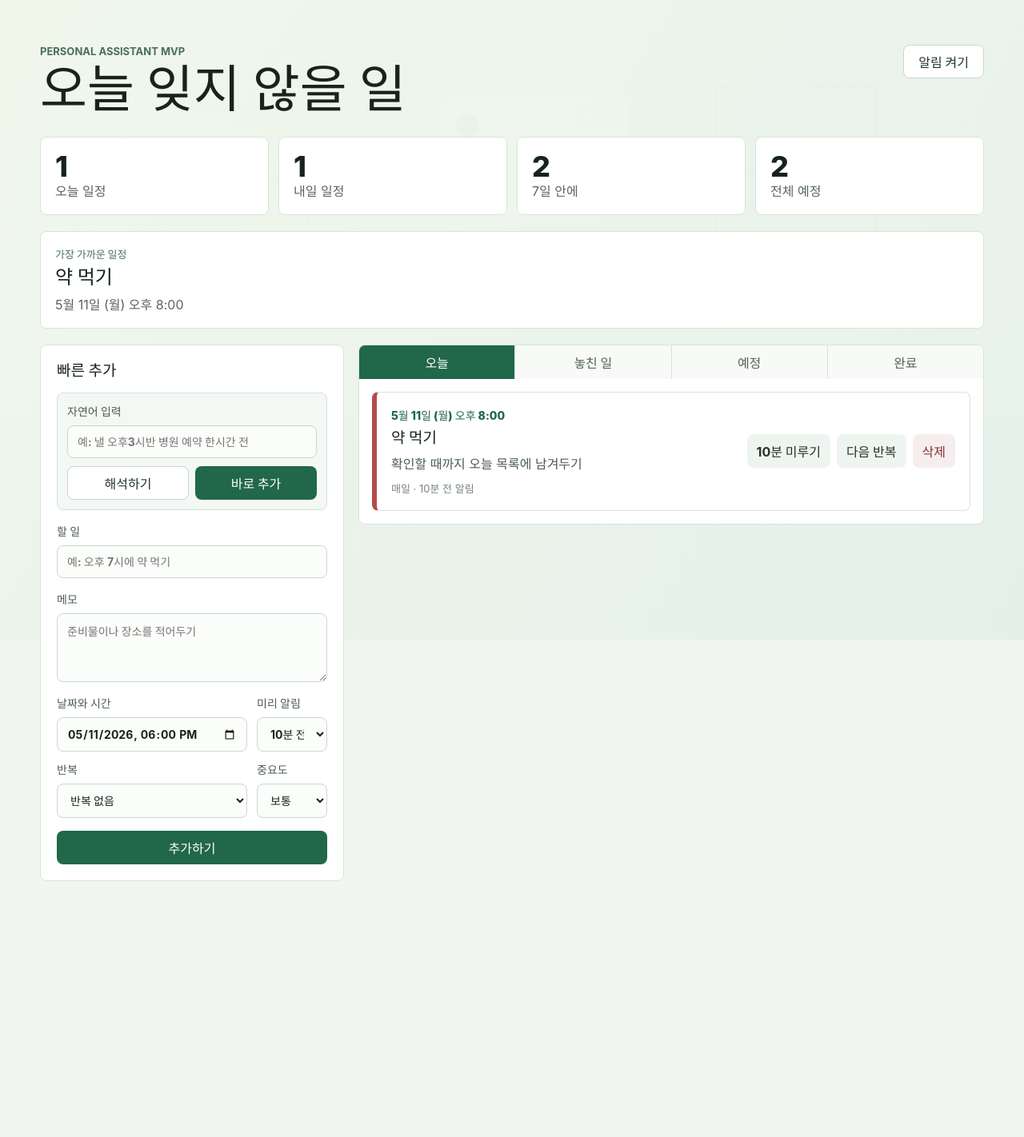
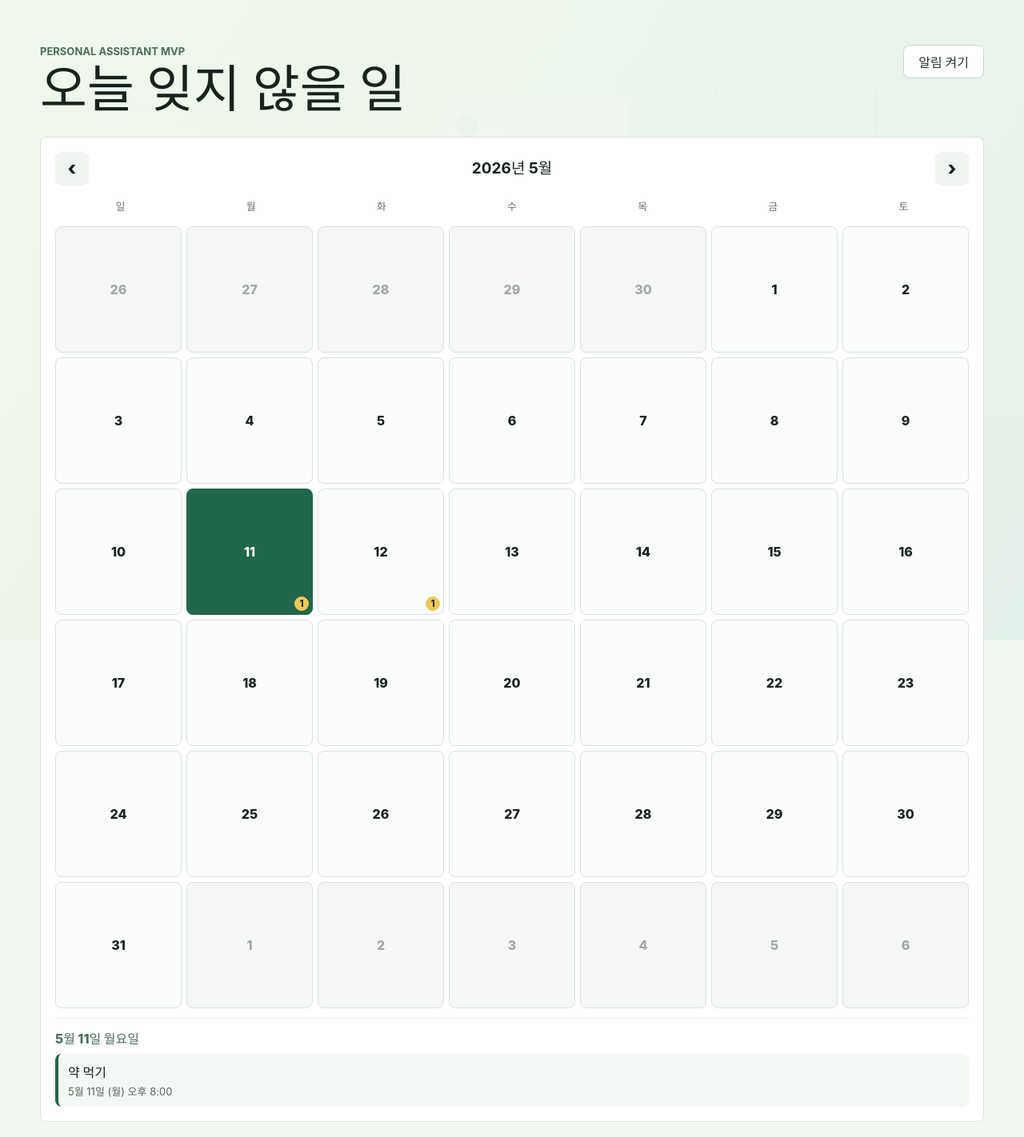
Before and after one commit to mintchoco52/personal-assistant-mvp, a React (Vite) app: page / in a window 1280 px wide. Shown: the top 1422 px of the page at 80% size. Before the commit the page ends 1150 px from the top, so only its background shows below. Built offline with nearby package versions, Linux system fonts and the light colour scheme.

Commit message:
Replace schedule stats with calendar dashboard

```diff
--- a/src/App.css
+++ b/src/App.css
@@ -83,37 +83,135 @@ button {
   padding: 0 18px;
 }
 
-.dashboard {
+.calendar-panel,
+.next-summary {
+  border: 1px solid #d9e2dc;
+  border-radius: 8px;
+  background: #ffffff;
+  padding: 18px;
+}
+
+.calendar-panel {
   display: grid;
-  grid-template-columns: repeat(4, 1fr);
   gap: 12px;
   margin-bottom: 20px;
 }
 
-.dashboard article {
+.calendar-header {
+  display: grid;
+  grid-template-columns: 42px 1fr 42px;
+  align-items: center;
+  gap: 8px;
+}
+
+.calendar-header h2 {
+  text-align: center;
+}
+
+.calendar-header button {
+  min-height: 42px;
+  border-radius: 8px;
+  background: #eef5f0;
+  color: #17231d;
+  font-size: 24px;
+  font-weight: 800;
+}
+
+.calendar-weekdays,
+.calendar-grid {
+  display: grid;
+  grid-template-columns: repeat(7, minmax(0, 1fr));
+}
+
+.calendar-weekdays span {
+  color: #66736c;
+  font-size: 13px;
+  font-weight: 800;
+  text-align: center;
+  padding: 4px 0;
+}
+
+.calendar-grid {
+  gap: 6px;
+}
+
+.calendar-day {
+  position: relative;
+  display: grid;
+  place-items: center;
+  aspect-ratio: 1;
   border: 1px solid #d9e2dc;
   border-radius: 8px;
-  background: #ffffff;
-  color: #58655e;
-  padding: 18px;
+  background: #fbfdfa;
+  color: #17231d;
+  font-weight: 800;
 }
 
-.dashboard span {
-  display: block;
+.calendar-day.muted {
+  color: #9eaaa3;
+  background: #f5f7f5;
+}
+
+.calendar-day.today {
+  border-color: #21674a;
+}
+
+.calendar-day.selected {
+  background: #21674a;
+  color: #ffffff;
+}
+
+.calendar-day strong {
+  position: absolute;
+  right: 4px;
+  bottom: 4px;
+  min-width: 18px;
+  min-height: 18px;
+  border-radius: 999px;
+  background: #f0c85a;
   color: #17231d;
-  font-size: 36px;
+  font-size: 12px;
+  line-height: 18px;
+}
+
+.calendar-agenda {
+  display: grid;
+  gap: 8px;
+  border-top: 1px solid #e6eee8;
+  padding-top: 12px;
+}
+
+.calendar-agenda p {
+  color: #4a6f5a;
   font-weight: 800;
-  line-height: 1;
+}
+
+.calendar-agenda > span {
+  color: #66736c;
+}
+
+.calendar-agenda article {
+  display: grid;
+  gap: 3px;
+  border-left: 4px solid #21674a;
+  background: #f4f8f4;
+  border-radius: 8px;
+  padding: 10px 12px;
+}
+
+.calendar-agenda article strong {
+  color: #17231d;
+}
+
+.calendar-agenda article span {
+  color: #58655e;
+  font-size: 13px;
 }
 
 .next-summary {
   display: grid;
   gap: 6px;
-  border: 1px solid #d9e2dc;
-  border-radius: 8px;
-  background: #ffffff;
   margin-bottom: 20px;
-  padding: 18px;
 }
 
 .next-summary p {
@@ -364,8 +462,26 @@ button:focus-visible {
     grid-template-columns: 1fr;
   }
 
-  .dashboard {
-    grid-template-columns: 1fr 1fr;
+  .calendar-panel {
+    padding: 14px;
+  }
+
+  .calendar-grid {
+    gap: 4px;
+  }
+
+  .calendar-day {
+    border-radius: 7px;
+    font-size: 14px;
+  }
+
+  .calendar-day strong {
+    right: 2px;
+    bottom: 2px;
+    min-width: 16px;
+    min-height: 16px;
+    font-size: 11px;
+    line-height: 16px;
   }
 
   .task-form {
--- a/src/App.jsx
+++ b/src/App.jsx
@@ -269,16 +269,30 @@ function endOfToday() {
   return date
 }
 
-function endOfTomorrow() {
-  const date = endOfToday()
-  date.setDate(date.getDate() + 1)
-  return date
+function startOfMonth(date) {
+  const monthStart = new Date(date)
+  monthStart.setDate(1)
+  monthStart.setHours(0, 0, 0, 0)
+  return monthStart
 }
 
-function endOfNextSevenDays() {
-  const date = endOfToday()
-  date.setDate(date.getDate() + 6)
-  return date
+function isSameDay(a, b) {
+  return (
+    a.getFullYear() === b.getFullYear() &&
+    a.getMonth() === b.getMonth() &&
+    a.getDate() === b.getDate()
+  )
+}
+
+function formatDateKey(date) {
+  return toInputDateTime(date).slice(0, 10)
+}
+
+function formatMonthTitle(date) {
+  return new Intl.DateTimeFormat('ko-KR', {
+    year: 'numeric',
+    month: 'long',
+  }).format(date)
 }
 
 function getNextRepeatDue(dueAt, repeat) {
@@ -301,6 +315,8 @@ function App() {
   )
   const [naturalText, setNaturalText] = useState('')
   const [naturalPreview, setNaturalPreview] = useState(null)
+  const [calendarMonth, setCalendarMonth] = useState(() => startOfMonth(new Date()))
+  const [selectedDate, setSelectedDate] = useState(() => formatDateKey(new Date()))
   const [draft, setDraft] = useState({
     title: '',
     notes: '',
@@ -361,23 +377,50 @@ function App() {
 
   const stats = useMemo(() => {
     const now = new Date()
-    const todayEnd = endOfToday()
-    const tomorrowEnd = endOfTomorrow()
-    const weekEnd = endOfNextSevenDays()
     const upcoming = tasks.filter((task) => !task.done && new Date(task.dueAt) >= now)
     const nextTask = upcoming.sort((a, b) => new Date(a.dueAt) - new Date(b.dueAt))[0]
 
     return {
-      today: tasks.filter((task) => !task.done && new Date(task.dueAt) >= now && new Date(task.dueAt) <= todayEnd).length,
-      tomorrow: tasks.filter(
-        (task) => !task.done && new Date(task.dueAt) > todayEnd && new Date(task.dueAt) <= tomorrowEnd,
-      ).length,
-      week: tasks.filter((task) => !task.done && new Date(task.dueAt) >= now && new Date(task.dueAt) <= weekEnd).length,
-      upcoming: upcoming.length,
       missed: tasks.filter((task) => !task.done && new Date(task.dueAt) < now).length,
       nextTask,
     }
   }, [tasks])
+
+  const calendarDays = useMemo(() => {
+    const monthStart = startOfMonth(calendarMonth)
+    const first = new Date(monthStart)
+    first.setDate(first.getDate() - first.getDay())
+
+    return Array.from({ length: 42 }, (_, index) => {
+      const date = new Date(first)
+      date.setDate(first.getDate() + index)
+      const dayTasks = tasks
+        .filter((task) => !task.done && isSameDay(new Date(task.dueAt), date))
+        .sort((a, b) => new Date(a.dueAt) - new Date(b.dueAt))
+
+      return {
+        date,
+        key: formatDateKey(date),
+        inMonth: date.getMonth() === calendarMonth.getMonth(),
+        isToday: isSameDay(date, new Date()),
+        tasks: dayTasks,
+      }
+    })
+  }, [calendarMonth, tasks])
+
+  const selectedTasks = useMemo(() => {
+    return tasks
+      .filter((task) => !task.done && task.dueAt.slice(0, 10) === selectedDate)
+      .sort((a, b) => new Date(a.dueAt) - new Date(b.dueAt))
+  }, [selectedDate, tasks])
+
+  function moveCalendarMonth(amount) {
+    setCalendarMonth((current) => {
+      const next = new Date(current)
+      next.setMonth(current.getMonth() + amount)
+      return startOfMonth(next)
+    })
+  }
 
   const visibleTasks = useMemo(() => {
     const now = new Date()
@@ -526,23 +569,54 @@ function App() {
         </div>
       </section>
 
-      <section className="dashboard">
-        <article>
-          <span>{stats.today}</span>
-          오늘 일정
-        </article>
-        <article>
-          <span>{stats.tomorrow}</span>
-          내일 일정
-        </article>
-        <article>
-          <span>{stats.week}</span>
-          7일 안에
-        </article>
-        <article>
-          <span>{stats.upcoming}</span>
-          전체 예정
-        </article>
+      <section className="calendar-panel">
+        <div className="calendar-header">
+          <button type="button" onClick={() => moveCalendarMonth(-1)} aria-label="이전 달">
+            ‹
+          </button>
+          <h2>{formatMonthTitle(calendarMonth)}</h2>
+          <button type="button" onClick={() => moveCalendarMonth(1)} aria-label="다음 달">
+            ›
+          </button>
+        </div>
+        <div className="calendar-weekdays">
+          {['일', '월', '화', '수', '목', '금', '토'].map((day) => (
+            <span key={day}>{day}</span>
+          ))}
+        </div>
+        <div className="calendar-grid">
+          {calendarDays.map((day) => (
+            <button
+              key={day.key}
+              type="button"
+              className={[
+                'calendar-day',
+                day.inMonth ? '' : 'muted',
+                day.isToday ? 'today' : '',
+                selectedDate === day.key ? 'selected' : '',
+              ].join(' ')}
+              onClick={() => setSelectedDate(day.key)}
+            >
+              <span>{day.date.getDate()}</span>
+              {day.tasks.length > 0 && (
+                <strong aria-label={`${day.tasks.length}개 일정`}>{day.tasks.length}</strong>
+              )}
+            </button>
+          ))}
+        </div>
+        <div className="calendar-agenda">
+          <p>{new Intl.DateTimeFormat('ko-KR', { month: 'long', day: 'numeric', weekday: 'long' }).format(new Date(selectedDate))}</p>
+          {selectedTasks.length === 0 ? (
+            <span>이 날은 맡겨둔 일정이 없어요.</span>
+          ) : (
+            selectedTasks.map((task) => (
+              <article key={task.id}>
+                <strong>{task.title}</strong>
+                <span>{formatDue(task.dueAt)}</span>
+              </article>
+            ))
+          )}
+        </div>
       </section>
 
       <section className="next-summary">
```
